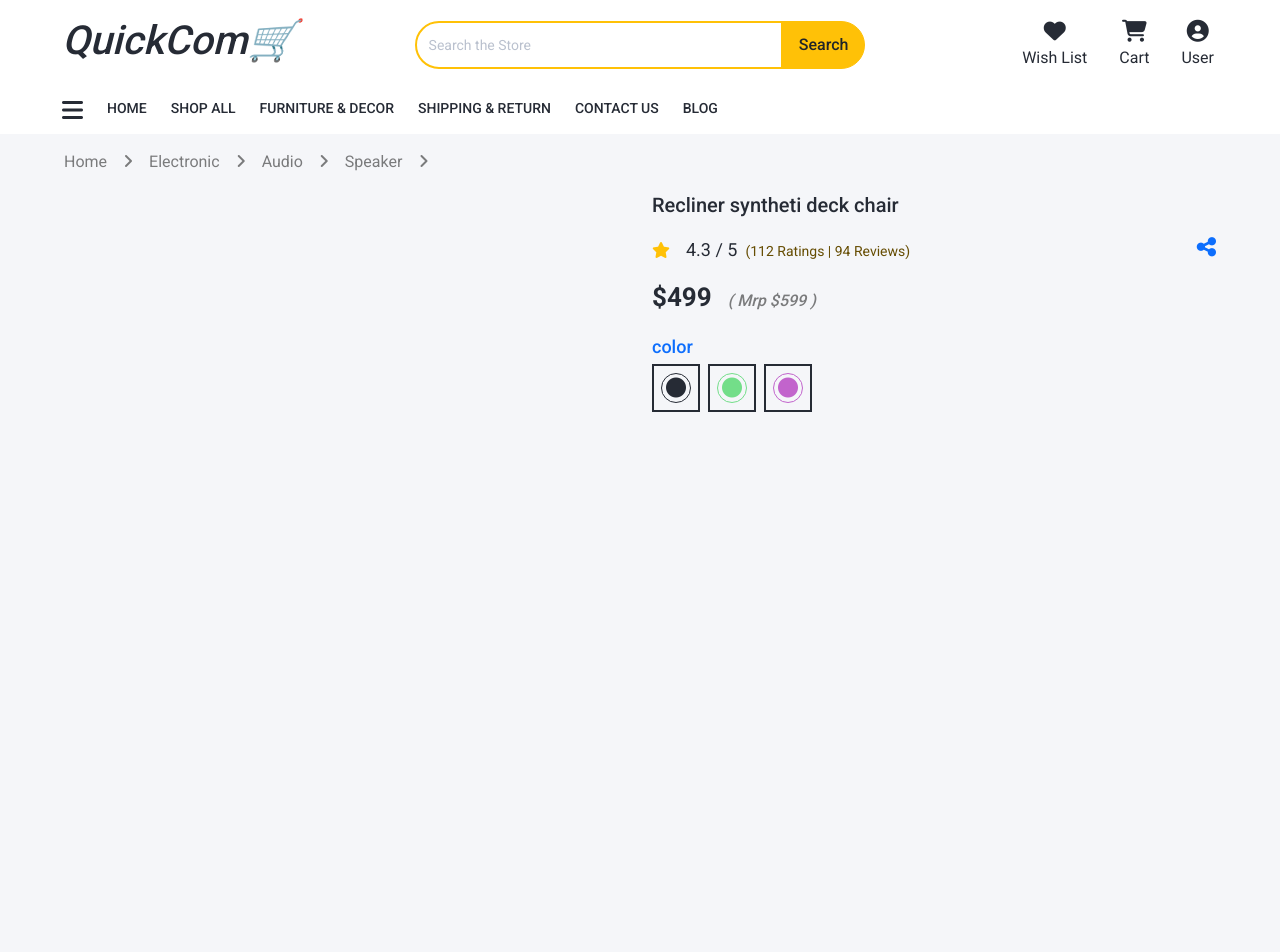
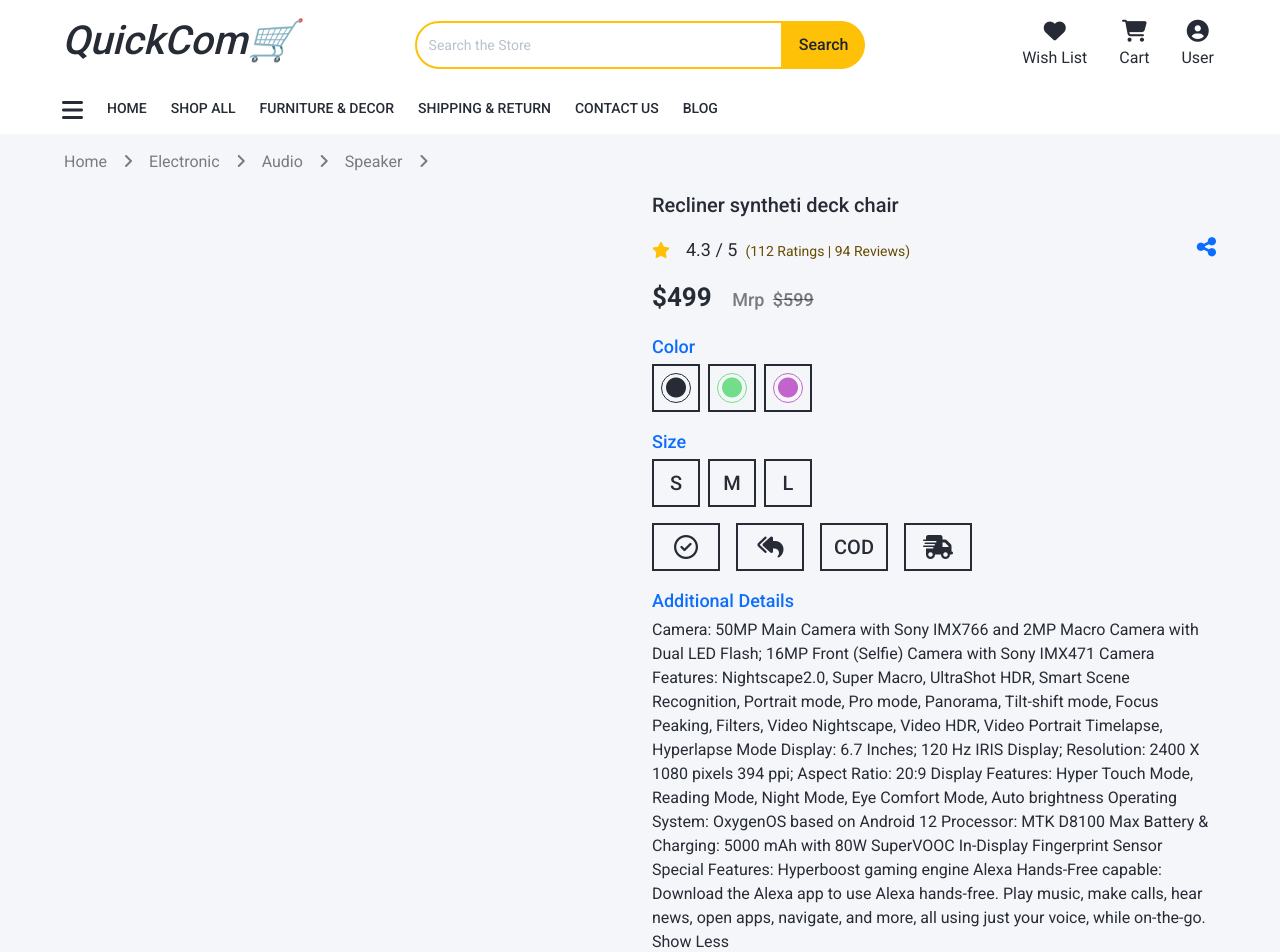
Before and after one commit to MuthuM3/Ecommerce_Client, an Angular app: page /product-list in a window 1280 px wide. Shown: the top 952 px of the page. Before the commit the page ends 800 px from the top, so only its background shows below. Built offline with nearby package versions, Linux system fonts and the light colour scheme.

Commit message:
product details page UI update

```diff
--- a/src/app/components/product/product-detail/product-detail.component.css
+++ b/src/app/components/product/product-detail/product-detail.component.css
@@ -5,6 +5,15 @@
   display: flex;
   align-items: center;
   justify-content: center;
+}
+.pr-p{
+  width: 68px;
+  height: 48px;
+  border: 2px solid #262b35;
+  display: flex;
+  align-items: center;
+  justify-content: center;
+  padding: 4px 0;
 }
 .pcr-s{
   border: 1px solid;
--- a/src/app/components/product/product-detail/product-detail.component.html
+++ b/src/app/components/product/product-detail/product-detail.component.html
@@ -18,13 +18,63 @@
           </p>
           <p><i class="fa-solid fa-share-nodes fs-2xl text-primary"></i></p>
         </div>
-        <p><span class="fs-6xl fw-bold me-3">$499</span><span class="fs-md fw-medium text-black-50 fst-italic">( Mrp $599 )</span></p>
+        <p>
+          <span class="fs-6xl fw-bold me-3">$499</span
+          ><span class="fs-lg fw-medium text-black-50">
+            Mrp <span class="text-decoration-line-through ms-1">$599</span></span
+          >
+        </p>
         <div>
-          <p class="fs-lg fw-medium text-primary mb-1">color</p>
+          <p class="fs-lg fw-medium text-primary mb-1">Color</p>
           <div class="d-flex">
-            <p class="pcr-p me-2"><span class="pcr-s b-clr-b"><i class="fa-solid fa-circle p-clr-b fs-xl m-1"></i></span></p>
-            <p class="pcr-p me-2"><span class="pcr-s b-clr-r"><i class="fa-solid fa-circle p-clr-r fs-xl m-1"></i></span></p>
-            <p class="pcr-p"><span class="pcr-s b-clr-p"><i class="fa-solid fa-circle p-clr-p fs-xl m-1"></i></span></p>
+            <p class="pcr-p me-2">
+              <span class="pcr-s b-clr-b"><i class="fa-solid fa-circle p-clr-b fs-xl m-1"></i></span>
+            </p>
+            <p class="pcr-p me-2">
+              <span class="pcr-s b-clr-r"><i class="fa-solid fa-circle p-clr-r fs-xl m-1"></i></span>
+            </p>
+            <p class="pcr-p">
+              <span class="pcr-s b-clr-p"><i class="fa-solid fa-circle p-clr-p fs-xl m-1"></i></span>
+            </p>
+          </div>
+        </div>
+        <div>
+          <p class="fs-lg fw-medium text-primary mb-1">Size</p>
+          <div class="d-flex">
+            <p class="pcr-p me-2"><span class="fs-xl fw-medium">S</span></p>
+            <p class="pcr-p me-2"><span class="fs-xl fw-medium">M</span></p>
+            <p class="pcr-p"><span class="fs-xl fw-medium">L</span></p>
+          </div>
+        </div>
+        <div>
+          <div class="d-flex">
+            <p class="pr-p me-3">
+              <span class="fs-xl fw-medium mt-1"><i class="fa-regular fa-circle-check fs-4xl"></i></span>
+            </p>
+            <p class="pr-p me-3">
+              <span class="fs-xl fw-medium mt-1"><i class="fa-solid fa-reply-all fs-4xl"></i></span>
+            </p>
+            <p class="pr-p me-3"><span class="fs-xl fw-medium">COD</span></p>
+            <p class="pr-p">
+              <span class="fs-xl fw-medium mt-1"><i class="fa-solid fa-truck-fast fs-4xl"></i></span>
+            </p>
+          </div>
+        </div>
+        <div>
+          <p class="fs-lg fw-medium text-primary mb-1">Additional Details</p>
+          <div class="">
+            <p class="">
+              Camera: 50MP Main Camera with Sony IMX766 and 2MP Macro Camera with Dual LED Flash; 16MP Front (Selfie)
+              Camera with Sony IMX471 Camera Features: Nightscape2.0, Super Macro, UltraShot HDR, Smart Scene
+              Recognition, Portrait mode, Pro mode, Panorama, Tilt-shift mode, Focus Peaking, Filters, Video Nightscape,
+              Video HDR, Video Portrait Timelapse, Hyperlapse Mode Display: 6.7 Inches; 120 Hz IRIS Display; Resolution:
+              2400 X 1080 pixels 394 ppi; Aspect Ratio: 20:9 Display Features: Hyper Touch Mode, Reading Mode, Night
+              Mode, Eye Comfort Mode, Auto brightness Operating System: OxygenOS based on Android 12 Processor: MTK
+              D8100 Max Battery & Charging: 5000 mAh with 80W SuperVOOC In-Display Fingerprint Sensor Special Features:
+              Hyperboost gaming engine Alexa Hands-Free capable: Download the Alexa app to use Alexa hands-free. Play
+              music, make calls, hear news, open apps, navigate, and more, all using just your voice, while on-the-go.
+              Show Less
+            </p>
           </div>
         </div>
       </div>
```
